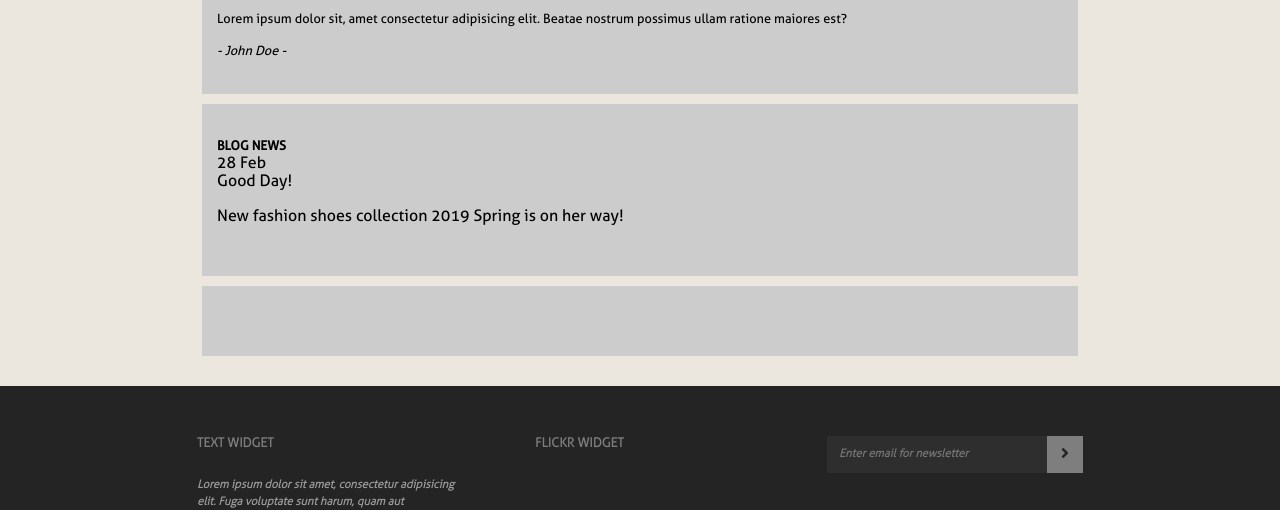
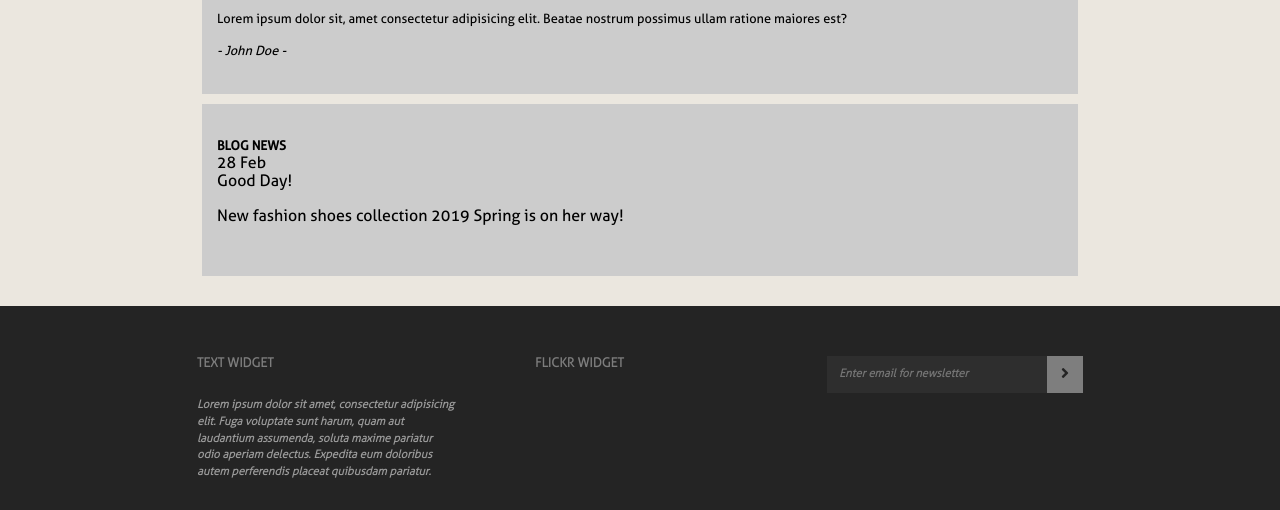
Before and after one commit to kkapanda/fooshoes, a website: page index.html in a window 1280 px wide. Shown: the part 1451-1961 px from the top of the page. Drawn offline with Linux system fonts and the light colour scheme.

Commit message:
Third commit

```diff
--- a/index.html
+++ b/index.html
@@ -294,9 +294,9 @@
                         </div>
                     </div>
                 </div>
-                <div class="twitter-vg info-box">
+                <!-- <div class="twitter-vg info-box">
                     <h4 class="title"></h4>
-                </div>
+                </div> -->
             </div>
         </section>
 
```
